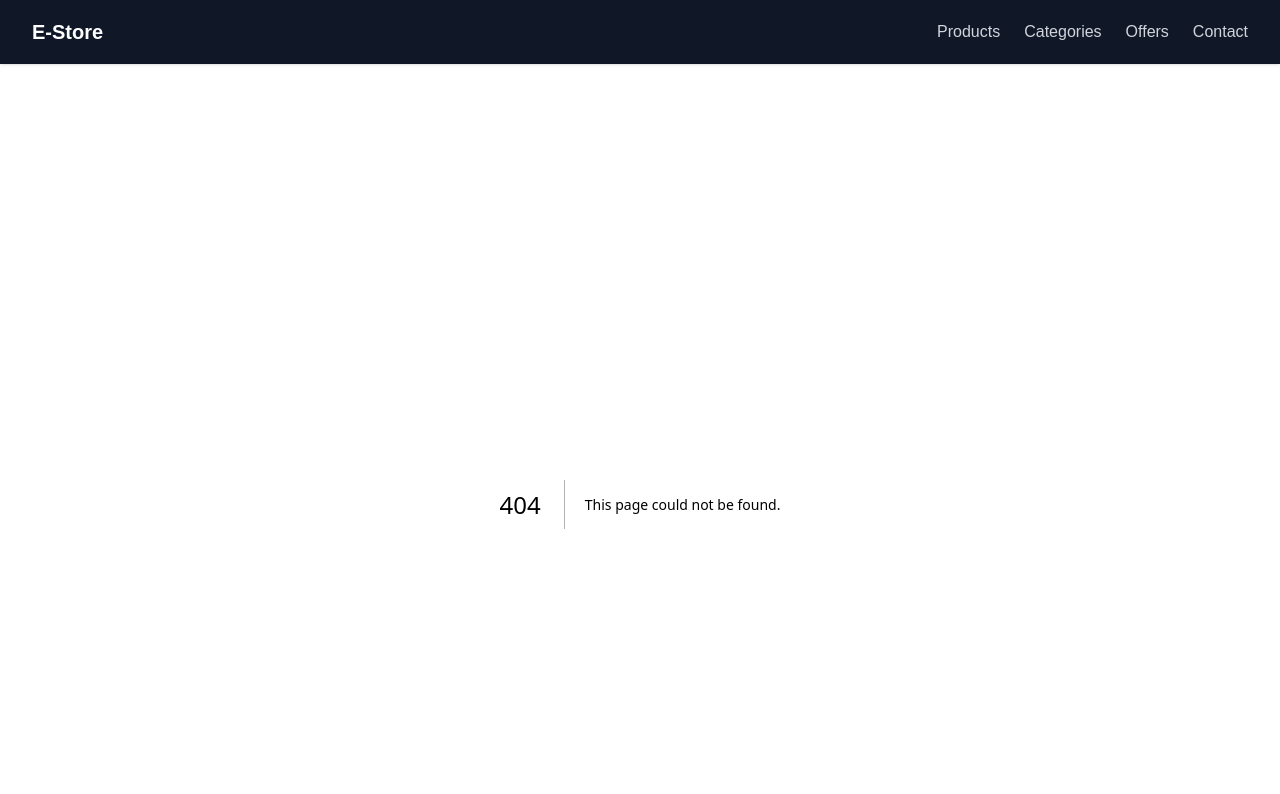
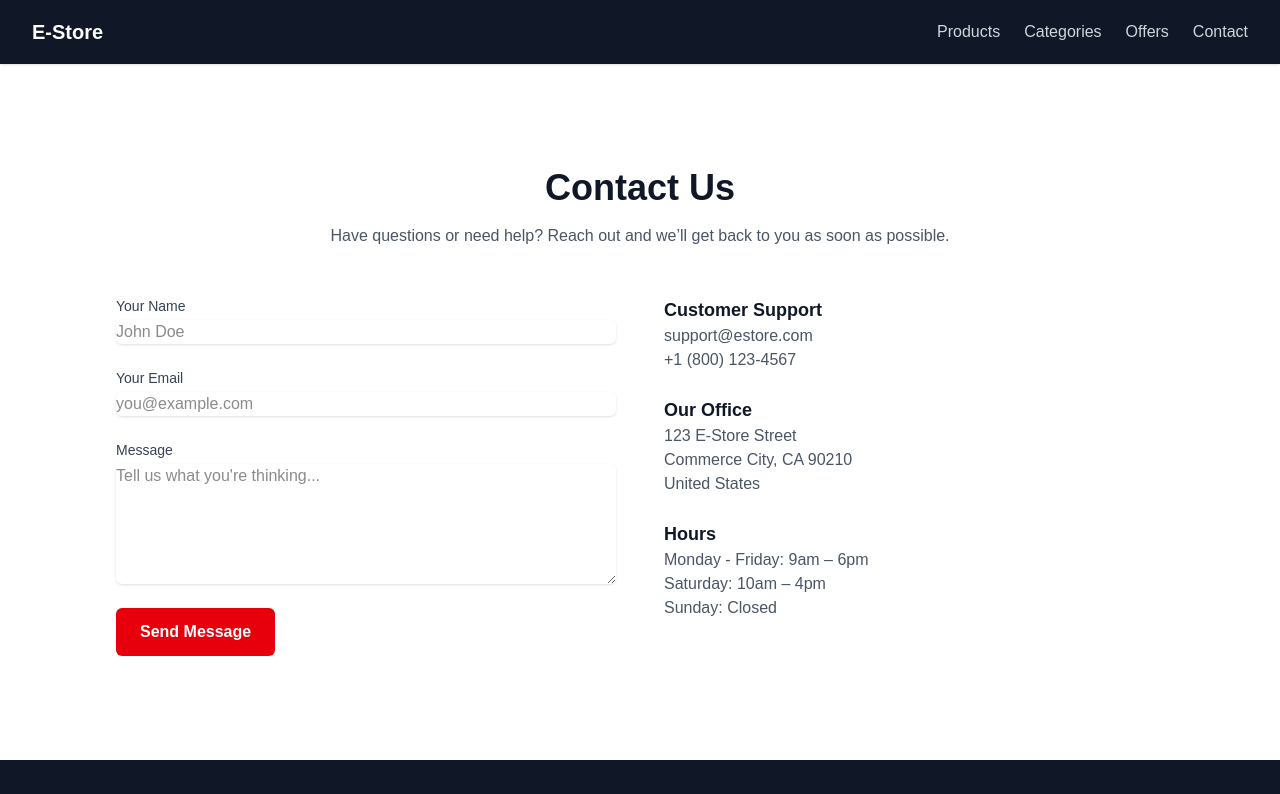
Before and after one commit to SAURABH271198/ecom-store, a Next.js app: page /contact in a window 1280 px wide. Before the commit this address had no page. Shown: the top 794 px of the page. Built offline with nearby package versions, Linux system fonts and the light colour scheme.

Commit message:
created offers and contact page

```diff
--- /dev/null
+++ b/src/app/contact/page.jsx
@@ -0,0 +1,94 @@
+"use client";
+
+export default function ContactPage() {
+  return (
+    <main className="max-w-7xl mx-auto px-4 py-16">
+      {/* Page Heading */}
+      <header className="mb-12 text-center">
+        <h1 className="text-4xl font-bold text-gray-900 mb-4">Contact Us</h1>
+        <p className="text-gray-600 max-w-2xl mx-auto">
+          Have questions or need help? Reach out and we’ll get back to you as soon as possible.
+        </p>
+      </header>
+
+      {/* Layout: Form + Info */}
+      <div className="grid grid-cols-1 md:grid-cols-2 gap-12">
+        {/* Contact Form */}
+        <form className="space-y-6">
+          <div>
+            <label htmlFor="name" className="block text-sm font-medium text-gray-700">
+              Your Name
+            </label>
+            <input
+              type="text"
+              id="name"
+              required
+              className="mt-1 block w-full rounded-md border-gray-300 shadow-sm focus:ring-red-500 focus:border-red-500"
+              placeholder="John Doe"
+            />
+          </div>
+
+          <div>
+            <label htmlFor="email" className="block text-sm font-medium text-gray-700">
+              Your Email
+            </label>
+            <input
+              type="email"
+              id="email"
+              required
+              className="mt-1 block w-full rounded-md border-gray-300 shadow-sm focus:ring-red-500 focus:border-red-500"
+              placeholder="you@example.com"
+            />
+          </div>
+
+          <div>
+            <label htmlFor="message" className="block text-sm font-medium text-gray-700">
+              Message
+            </label>
+            <textarea
+              id="message"
+              rows={5}
+              required
+              className="mt-1 block w-full rounded-md border-gray-300 shadow-sm focus:ring-red-500 focus:border-red-500"
+              placeholder="Tell us what you're thinking..."
+            />
+          </div>
+
+          <button
+            type="submit"
+            className="bg-red-600 text-white px-6 py-3 rounded-md font-semibold hover:bg-red-700 transition"
+          >
+            Send Message
+          </button>
+        </form>
+
+        {/* Contact Info */}
+        <div className="space-y-6">
+          <div>
+            <h2 className="text-lg font-semibold text-gray-900">Customer Support</h2>
+            <p className="text-gray-600">support@estore.com</p>
+            <p className="text-gray-600">+1 (800) 123-4567</p>
+          </div>
+
+          <div>
+            <h2 className="text-lg font-semibold text-gray-900">Our Office</h2>
+            <p className="text-gray-600">
+              123 E-Store Street<br />
+              Commerce City, CA 90210<br />
+              United States
+            </p>
+          </div>
+
+          <div>
+            <h2 className="text-lg font-semibold text-gray-900">Hours</h2>
+            <p className="text-gray-600">
+              Monday - Friday: 9am – 6pm<br />
+              Saturday: 10am – 4pm<br />
+              Sunday: Closed
+            </p>
+          </div>
+        </div>
+      </div>
+    </main>
+  );
+}
--- /dev/null
+++ b/src/app/offers/page.jsx
@@ -0,0 +1,77 @@
+"use client";
+
+import Link from "next/link";
+
+const offers = [
+  {
+    id: 1,
+    title: "Up to 50% Off on Electronics",
+    description: "Grab the hottest deals on smartphones, headphones, and more.",
+    imageUrl: "https://images.unsplash.com/photo-1511707171634-5f897ff02aa9?auto=format&fit=crop&w=800&q=80",
+    cta: "Shop Electronics",
+    href: "/categories/electronics",
+  },
+  {
+    id: 2,
+    title: "Buy 1 Get 1 Free - Fashion",
+    description: "Trendy styles, unbeatable deals. Limited time only.",
+    imageUrl: "https://images.unsplash.com/photo-1503342217505-b0a15ec3261c?auto=format&fit=crop&w=800&q=80",
+    cta: "Explore Fashion",
+    href: "/categories/fashion",
+  },
+  {
+    id: 3,
+    title: "Home Essentials Sale - 30% Off",
+    description: "Redecorate your space with stylish and affordable home goods.",
+    imageUrl: "https://images.unsplash.com/photo-1501004318641-b39e6451bec6?auto=format&fit=crop&w=800&q=80",
+    cta: "Shop Home & Garden",
+    href: "/categories/home-garden",
+  },
+];
+
+export default function OffersPage() {
+  return (
+    <main className="max-w-7xl mx-auto px-4 py-16">
+      {/* Page Header */}
+      <header className="mb-12 text-center">
+        <h1 className="text-4xl font-bold text-gray-900 mb-4">Special Offers</h1>
+        <p className="text-gray-600 max-w-2xl mx-auto">
+          Explore our latest promotions and save big on top categories.
+        </p>
+      </header>
+
+      {/* Offers Grid */}
+      <section className="grid grid-cols-1 sm:grid-cols-2 lg:grid-cols-3 gap-8">
+        {offers.map((offer) => (
+          <div
+            key={offer.id}
+            className="group rounded-lg overflow-hidden shadow hover:shadow-xl transition-shadow duration-300 bg-white"
+          >
+            <div className="relative h-56 w-full overflow-hidden">
+              <img
+                src={offer.imageUrl}
+                alt={offer.title}
+                className="object-cover w-full h-full group-hover:scale-105 transition-transform duration-300"
+              />
+              {/* Optional Discount Tag */}
+              <div className="absolute top-2 left-2 bg-red-600 text-white text-sm font-semibold px-3 py-1 rounded">
+                Offer
+              </div>
+            </div>
+
+            <div className="p-5">
+              <h2 className="text-xl font-semibold text-gray-900">{offer.title}</h2>
+              <p className="text-gray-600 mt-2">{offer.description}</p>
+              <Link
+                href={offer.href}
+                className="inline-block mt-4 text-red-600 hover:text-red-800 font-semibold transition"
+              >
+                {offer.cta} →
+              </Link>
+            </div>
+          </div>
+        ))}
+      </section>
+    </main>
+  );
+}
```
